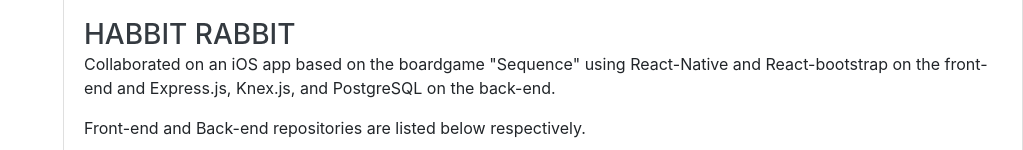
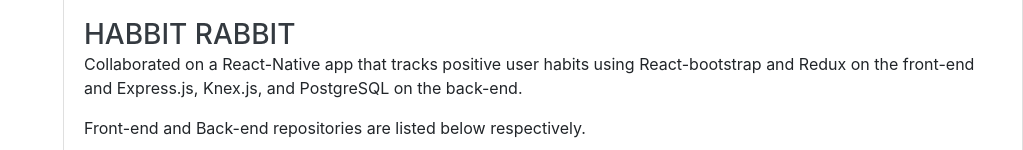
Before and after one commit to tjeve/tjeve-portfolio-update, a website with bundled scripts: page index.html in a window 1280 px wide. Shown: the part 1420-1570 px from the top of the page, without its empty margins (257-1280 px from the left). Built offline with nearby package versions, Linux system fonts and the light colour scheme; a web font is replaced by a local one.

Commit message:
updated summary of Habbit Rabbit

```diff
--- a/index.html
+++ b/index.html
@@ -117,7 +117,7 @@
           </div>
           <div class="card-body">
             <h3 class="mb-0">Habbit Rabbit</h3>
-            <p class="card-text">Collaborated on an iOS app based on the boardgame "Sequence" using React-Native and React-bootstrap on the front-end and Express.js, Knex.js, and PostgreSQL on the back-end.</p>
+            <p class="card-text">Collaborated on a React-Native app that tracks positive user habits using React-bootstrap and Redux on the front-end and Express.js, Knex.js, and PostgreSQL on the back-end.</p>
             <p class="card-text">Front-end and Back-end repositories are listed below respectively.</p>
             <div class="social-icons">
                 <a href="https://github.com/Gauraklein/habbitRabbit">
```
